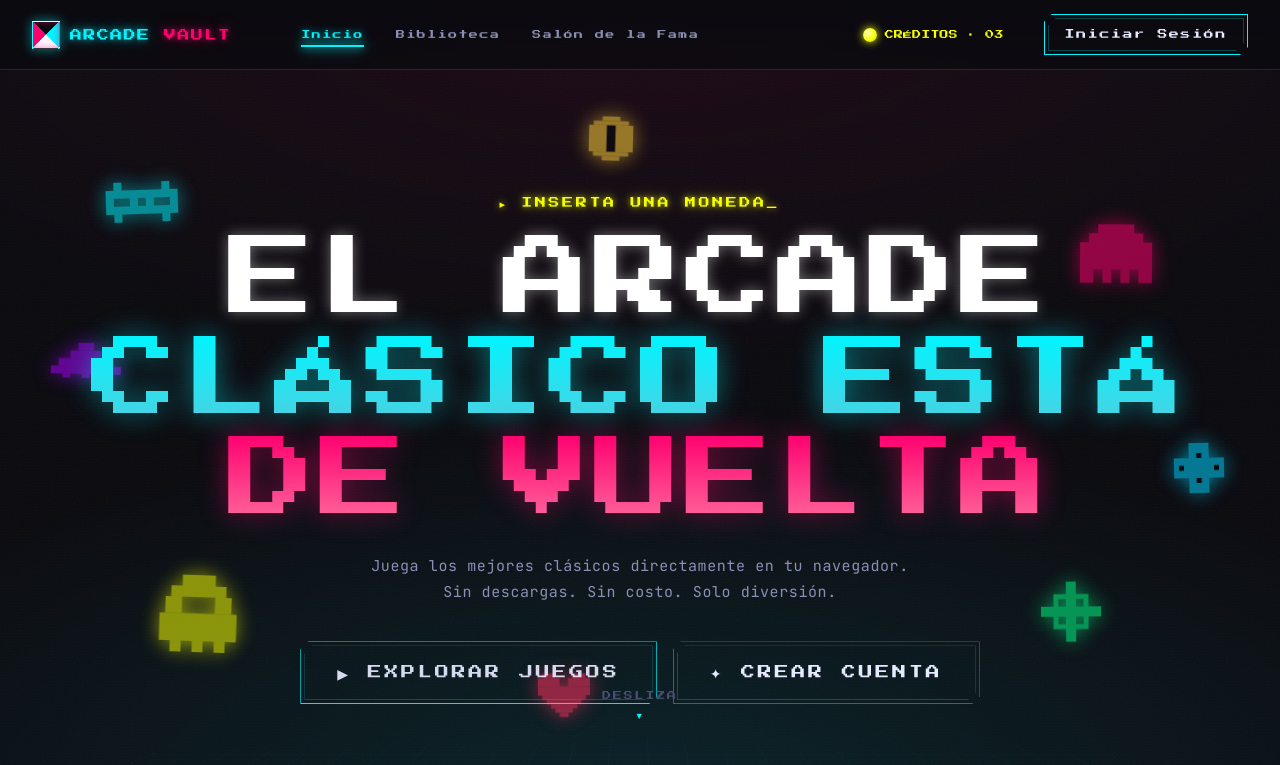
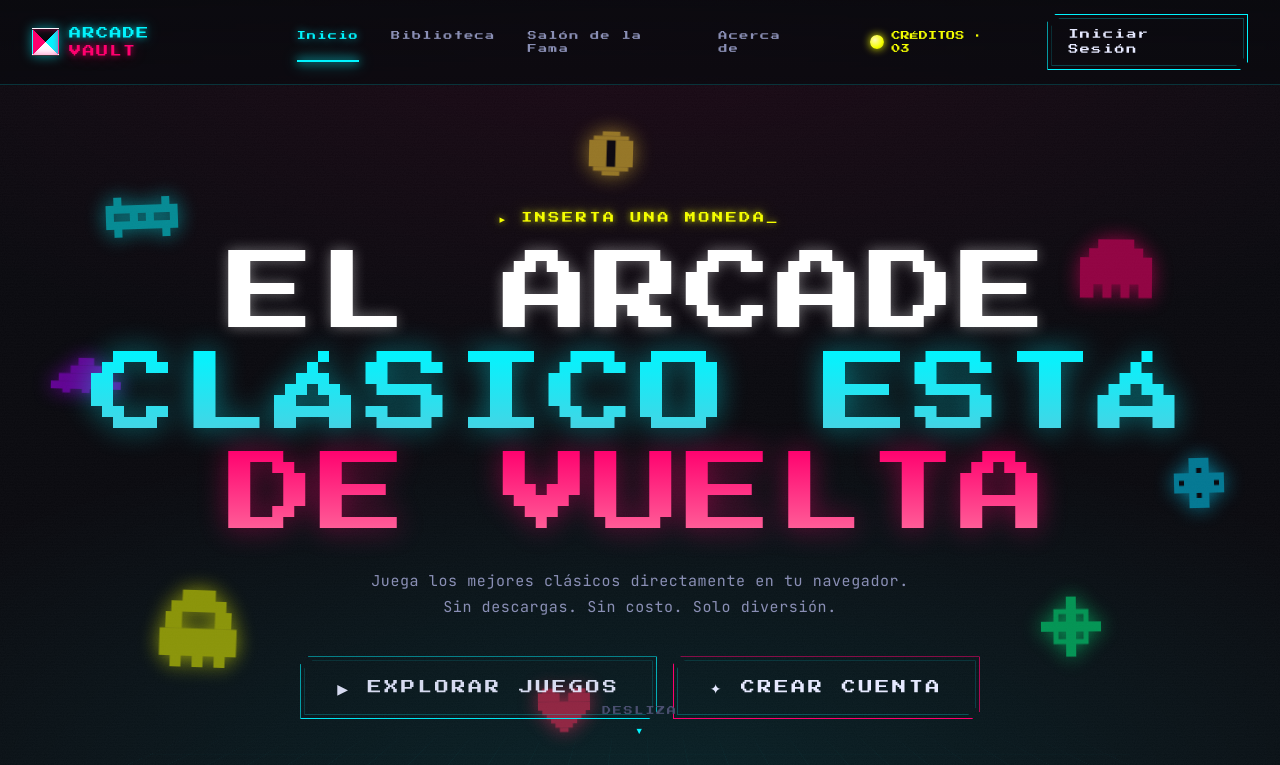
Before and after one commit to modoZen/arcade-vualt, a Next.js app: page / in a window 1280 px wide. Shown: the top 765 px of the page. Built offline with nearby package versions, Linux system fonts and the light colour scheme.

Commit message:
feat: agregar enlace y lógica para la sección Acerca de en el componente Nav

```diff
--- a/components/Nav.tsx
+++ b/components/Nav.tsx
@@ -10,10 +10,11 @@ export function Nav() {
   const pathname = usePathname();
   const { user, signOut } = useAuth();
 
-  const isActive = (name: "inicio" | "biblioteca" | "salon" | "auth") => {
+  const isActive = (name: "inicio" | "biblioteca" | "salon" | "acerca-de" | "auth") => {
     if (name === "inicio") return pathname === "/";
     if (name === "biblioteca") return pathname === "/juego" || pathname.startsWith("/juego/");
     if (name === "salon") return pathname === "/salon";
+    if (name === "acerca-de") return pathname === "/acerca-de";
     return pathname === "/auth";
   };
 
@@ -30,6 +31,7 @@ export function Nav() {
           <Link href="/" className={isActive("inicio") ? "active" : ""}>Inicio</Link>
           <Link href="/juego" className={isActive("biblioteca") ? "active" : ""}>Biblioteca</Link>
           <Link href="/salon" className={isActive("salon") ? "active" : ""}>Salón de la Fama</Link>
+          <Link href="/acerca-de" className={isActive("acerca-de") ? "active" : ""}>Acerca de</Link>
         </div>
         <div className="spacer"></div>
         <div className="coin-counter">
@@ -50,6 +52,7 @@ export function Nav() {
         <Link href="/" className={isActive("inicio") ? "active" : ""} onClick={close}>Inicio</Link>
         <Link href="/juego" className={isActive("biblioteca") ? "active" : ""} onClick={close}>Biblioteca</Link>
         <Link href="/salon" className={isActive("salon") ? "active" : ""} onClick={close}>Salón de la Fama</Link>
+        <Link href="/acerca-de" className={isActive("acerca-de") ? "active" : ""} onClick={close}>Acerca de</Link>
         <Link href="/auth" className={isActive("auth") ? "active" : ""} onClick={close}>{user ? "Cuenta" : "Iniciar Sesión"}</Link>
         <div style={{ flex: 1 }}></div>
         <div className="pixel" style={{ fontSize: 9, color: "var(--ink-faint)", letterSpacing: "0.16em" }}>CRÉDITOS · 03</div>
```
